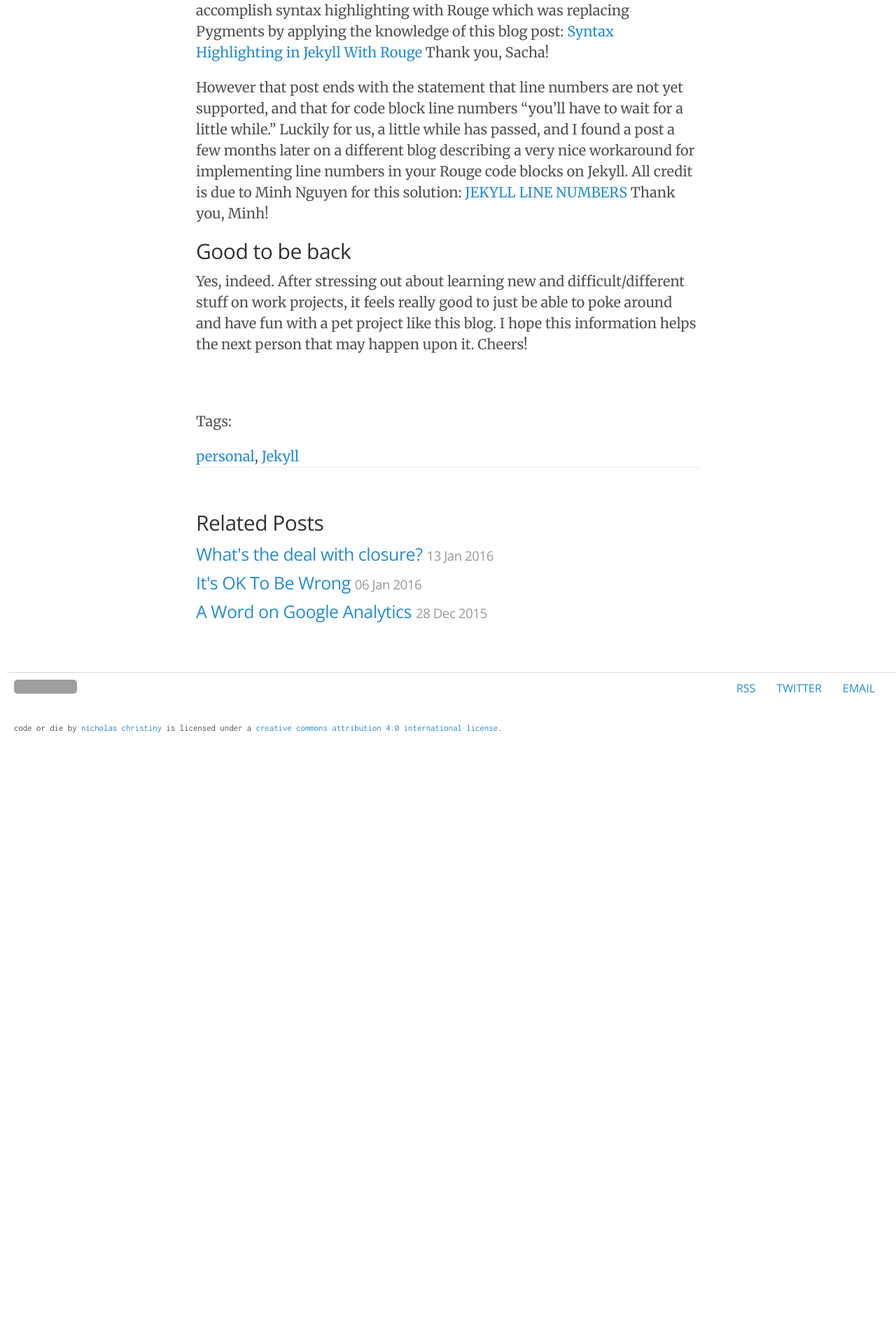
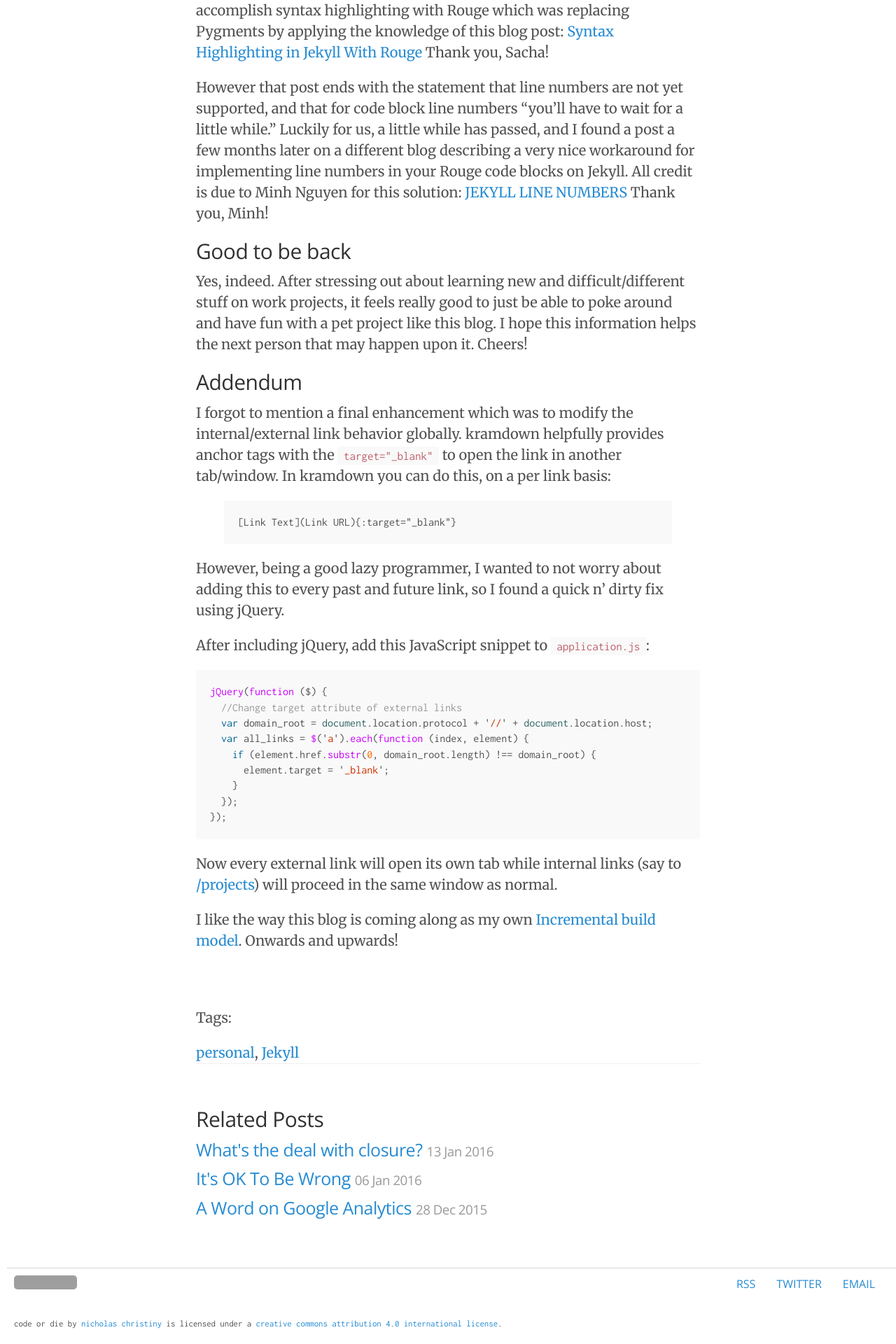
Before and after one commit to nchristiny/nchristiny.github.io, a Jekyll site: the page built from _posts/2016-04-19-did-you-miss-me.md, in a window 1280 px wide. Shown: the part 2556-4476 px from the top of the page at 70% size. Built offline with Jekyll 4.4.1, drawn with Linux system fonts in a browser that asks for light colours; grey boxes are pictures that could not be loaded.

Commit message:
Add addendum to existing post

````diff
--- a/_config.yml
+++ b/_config.yml
@@ -47,4 +47,4 @@ author:
   email:             nchristiny@gmail.com
 
 # Custom vars
-version:             2.0.2
+version:             2.0.4
--- a/_posts/2016-04-19-did-you-miss-me.md
+++ b/_posts/2016-04-19-did-you-miss-me.md
@@ -47,3 +47,30 @@ However that post ends with the statement that line numbers are not yet supporte
 
 ## Good to be back
 Yes, indeed. After stressing out about learning new and difficult/different stuff on work projects, it feels really good to just be able to poke around and have fun with a pet project like this blog. I hope this information helps the next person that may happen upon it. Cheers!
+
+## Addendum
+I forgot to mention a final enhancement which was to modify the internal/external link behavior globally. kramdown helpfully provides anchor tags with the `target="_blank"` to open the link in another tab/window. In kramdown you can do this, on a per link basis:
+
+{% highlight plaintext %}
+[Link Text](Link URL){:target="_blank"}
+{% endhighlight %}
+
+However, being a good lazy programmer, I wanted to not worry about adding this to every past and future link, so I found a quick n' dirty fix using jQuery.
+
+After including jQuery, add this JavaScript snippet to `application.js`:
+
+```javascript
+jQuery(function ($) {
+  //Change target attribute of external links
+  var domain_root = document.location.protocol + '//' + document.location.host;
+  var all_links = $('a').each(function (index, element) {
+    if (element.href.substr(0, domain_root.length) !== domain_root) {
+      element.target = '_blank';
+    }
+  });
+});
+```
+
+Now every external link will open its own tab while internal links (say to [/projects](/projects)) will proceed in the same window as normal.
+
+I like the way this blog is coming along as my own [Incremental build model](https://en.wikipedia.org/wiki/Incremental_build_model). Onwards and upwards!
````
